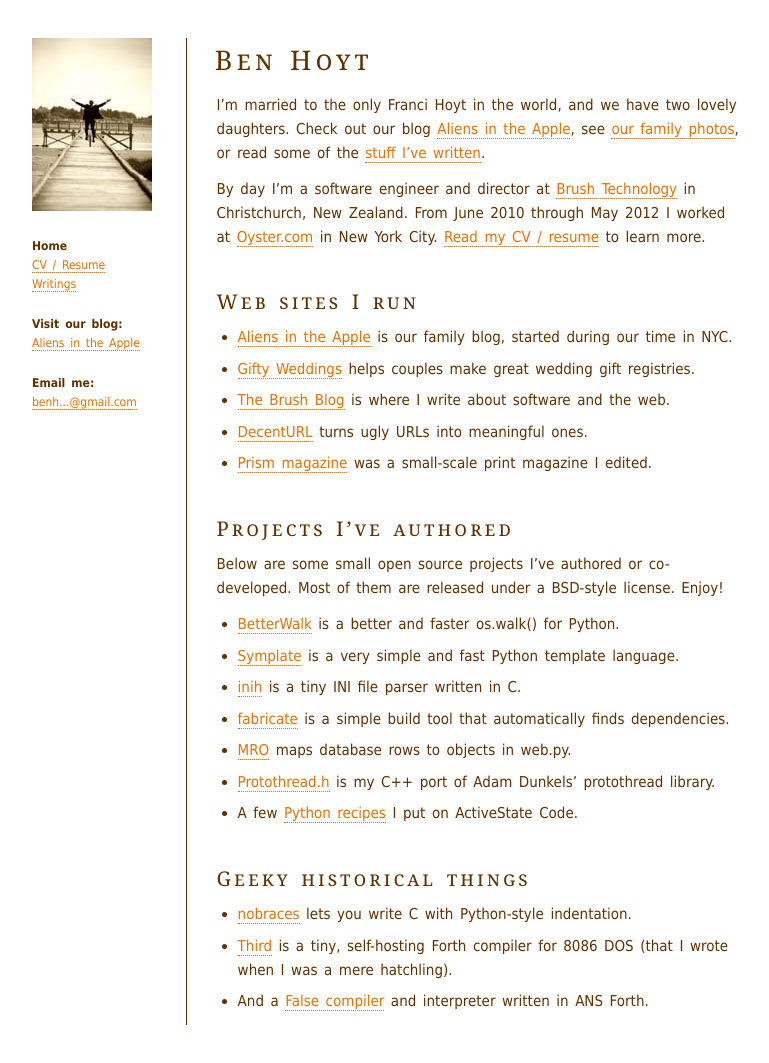
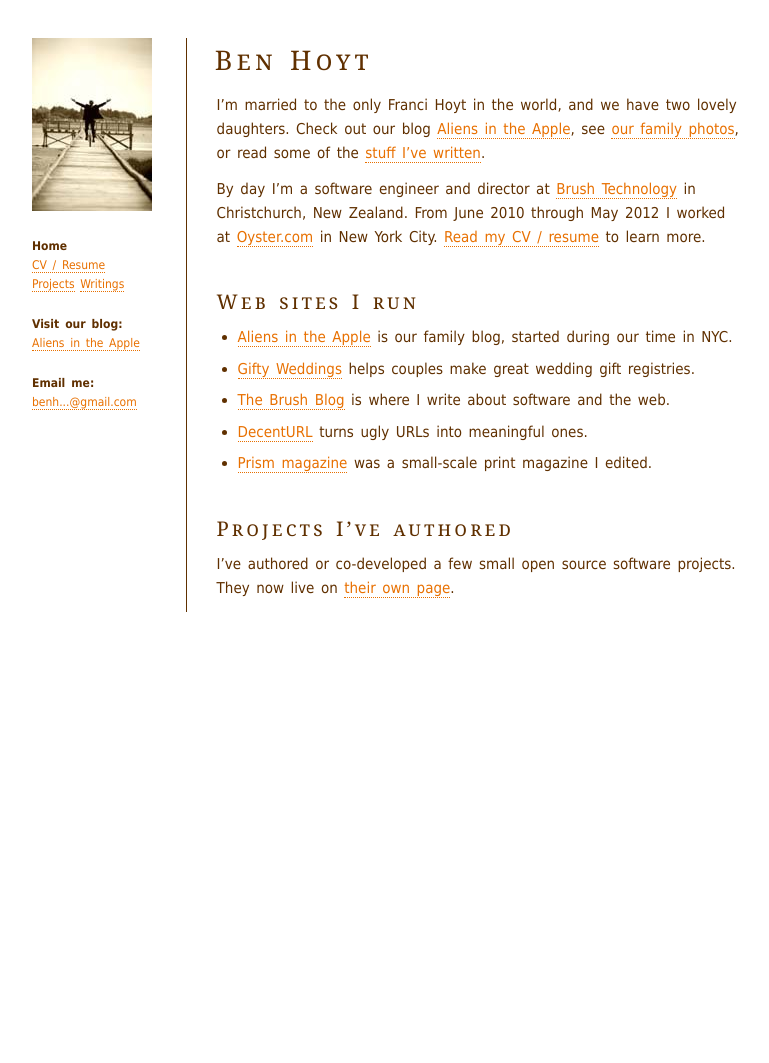
Before and after one commit to benhoyt/benhoyt.github.com, a Jekyll site: the page built from index.html, in a window 1280 px wide. Shown: the whole page, without its empty margins (248-1017 px from the left). Built offline with Jekyll 4.4.1, drawn with Linux system fonts in a browser that asks for light colours; after the commit the page ends 900 px from its top, so only the background shows below that.

Commit message:
Move projects to their own page

```diff
--- a/_layouts/default.html
+++ b/_layouts/default.html
@@ -26,6 +26,7 @@
  <p class='no-print'>
   {% if page.url == '/' %}<b>Home</b>{% else %}<a href='/' title='Go to the home page'>Home</a>{% endif %}<br>
   {% if page.url == '/cv/index.html' %}<b>CV / Resume</b>{% else %}<a href='/cv/' title='Go to my CV / Resume'>CV / Resume</a>{% endif %}<br>
+  {% if page.url == '/projects/index.html' %}<b>Projects</b>{% else %}<a href='/projects/' title="Projects I've authored">Projects</a>{% endif %}
   {% if page.url == '/writings/index.html' %}<b>Writings</b>{% else %}<a href='/writings/' title="Stuff I've written">Writings</a>{% endif %}
  </p>
 
--- a/index.html
+++ b/index.html
@@ -21,22 +21,4 @@
 
 <h2 id='projects'>Projects I&rsquo;ve authored</h2>
 
-<p>Below are some small open source projects I&rsquo;ve authored or co-developed. Most of them are released under a BSD-style license. Enjoy!</p>
-
-<ul>
- <li><a href='https://github.com/benhoyt/betterwalk#readme'>BetterWalk</a> is a better and faster os.walk() for Python.</li>
- <li><a href='https://github.com/benhoyt/symplate#readme'>Symplate</a> is a very simple and fast Python template language.</li>
- <li><a href='http://code.google.com/p/inih/'>inih</a> is a tiny INI file parser written in C.</li>
- <li><a href='http://code.google.com/p/fabricate/'>fabricate</a> is a simple build tool that automatically finds dependencies.</li>
- <li><a href='http://blog.brush.co.nz/2010/01/mro/'>MRO</a> maps database rows to objects in web.py.</li>
- <li><a href='http://blog.brush.co.nz/2008/07/protothreads/'>Protothread.h</a> is my C++ port of Adam Dunkels&rsquo; protothread library.</li>
- <li>A few <a href='http://code.activestate.com/recipes/users/4170919/'>Python recipes</a> I put on ActiveState Code.</li>
-</ul>
-
-<h2 id='geeky'>Geeky historical things</h2>
-
-<ul>
- <li><a href='http://blog.brush.co.nz/2007/09/nobraces/'>nobraces</a> lets you write C with Python-style indentation.</li>
- <li><a href='https://github.com/benhoyt/third#readme'>Third</a> is a tiny, self-hosting Forth compiler for 8086 DOS (that I wrote when I was a mere hatchling).</li>
- <li>And a <a href='https://github.com/benhoyt/false-forth#readme'>False compiler</a> and interpreter written in ANS Forth.</li>
-</ul>
+<p>I&rsquo;ve authored or co-developed a few small open source software projects. They now live on <a href="/projects/">their own page</a>.</p>
```
Also changed, not shown: projects.html (added, +26 -0 lines).
